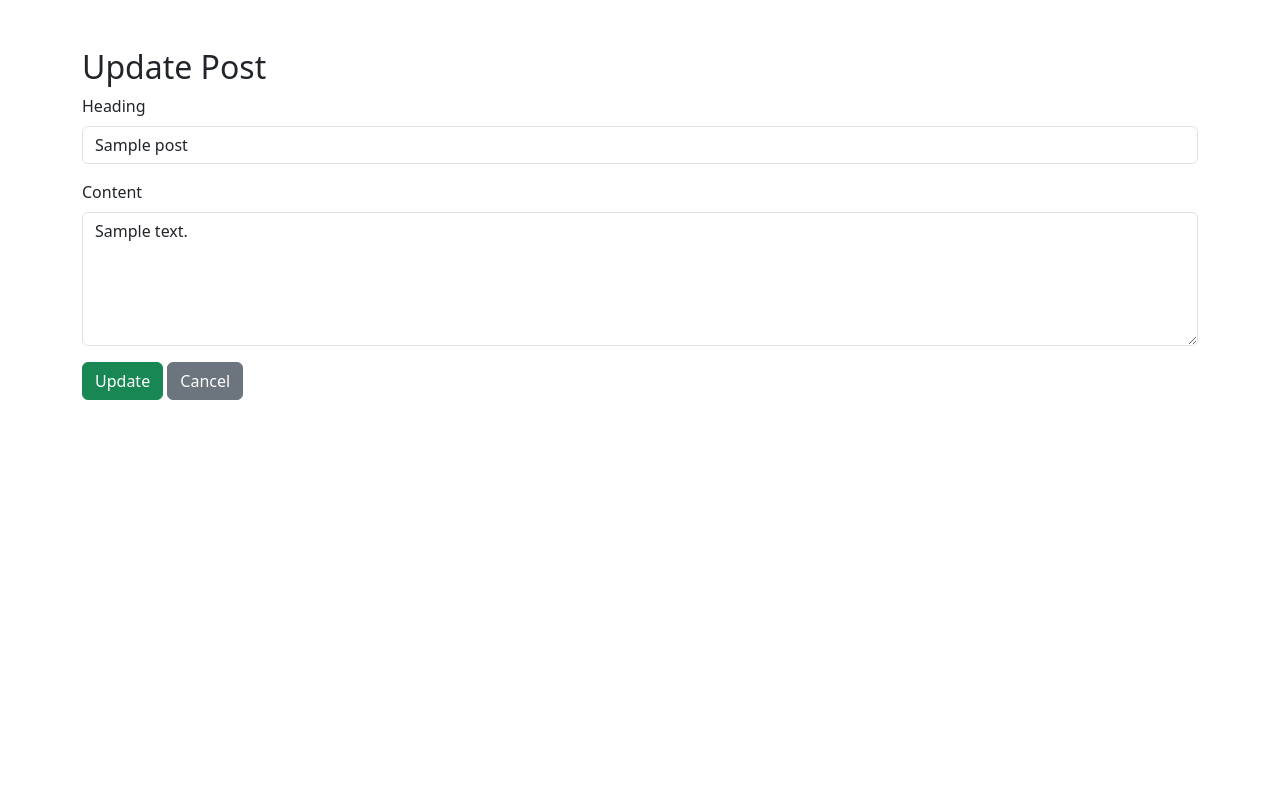
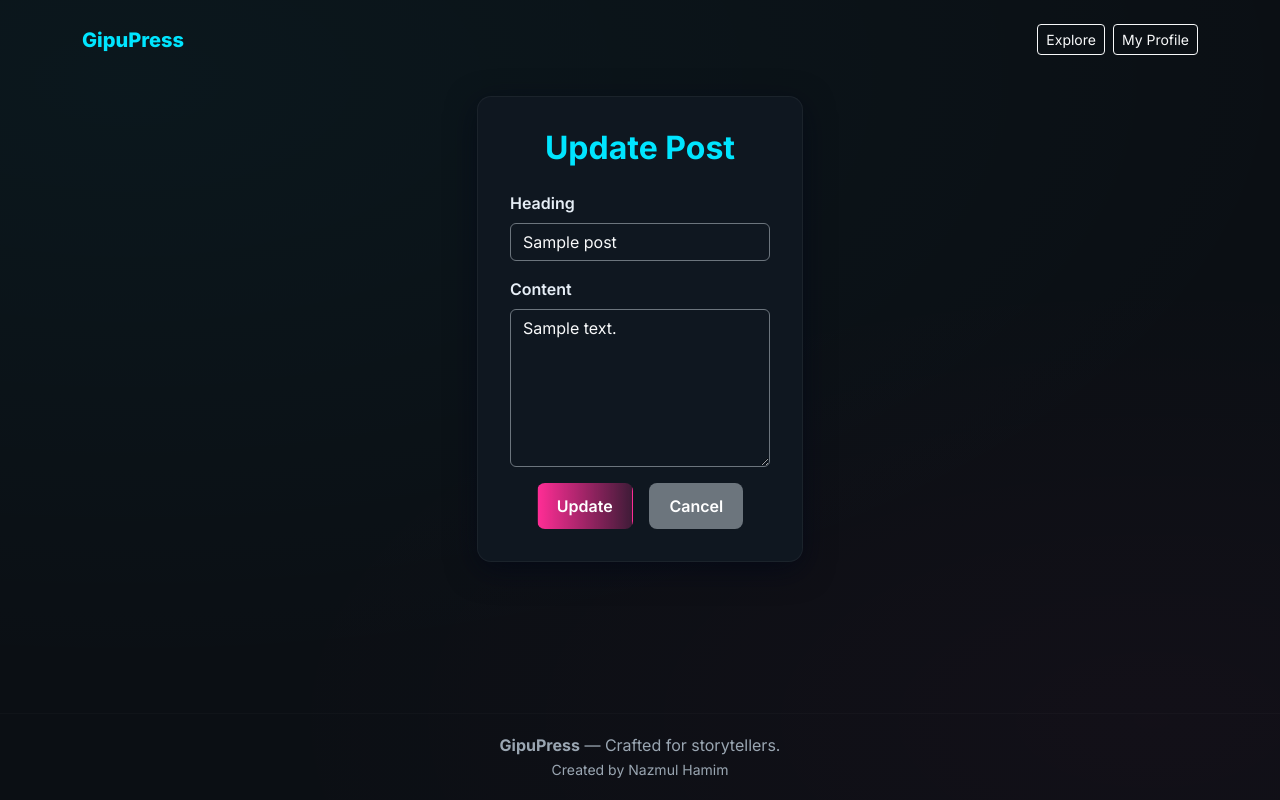
Before and after one commit to NazmulHamim12/GipuPress, a Django app: template tweet/app/templates/update.html in a window 1280 px wide. Run offline with Django 5.2, Linux system fonts and the light colour scheme; the template is opened without the code that fills it: values that come from a table or form of the project are taken from there, others are empty; tables that the repository leaves empty hold one stand-in row (values such as "Sample post").

Commit message:
Update update.html

```diff
--- a/tweet/app/templates/update.html
+++ b/tweet/app/templates/update.html
@@ -1,30 +1,125 @@
-<!DOCTYPE html>
+<!doctype html>
 <html lang="en">
 <head>
-    <meta charset="UTF-8">
-    <title>Update Post</title>
-    <link href="https://cdn.jsdelivr.net/npm/bootstrap@5.3.3/dist/css/bootstrap.min.css" rel="stylesheet">
+  <meta charset="utf-8">
+  <meta name="viewport" content="width=device-width, initial-scale=1">
+  <title>Update Post — GipuPress</title>
+  <link href="https://cdn.jsdelivr.net/npm/bootstrap@5.3.2/dist/css/bootstrap.min.css" rel="stylesheet">
+  <link href="https://fonts.googleapis.com/css2?family=Inter:wght@300;400;600;700;800&display=swap" rel="stylesheet">
+  <style>
+    :root{
+      --bg:#0b0f14;
+      --card:#0f1720;
+      --muted:#9aa6b2;
+      --accent:#00e5ff;
+      --accent-2:#ff2d95;
+      --red:#ff4c4c;
+    }
+    body{
+      font-family:'Inter',sans-serif;
+      background:
+        radial-gradient(1200px 600px at 10% 10%, rgba(0,229,255,0.04), transparent),
+        radial-gradient(900px 450px at 90% 90%, rgba(255,45,149,0.03), transparent),
+        var(--bg);
+      color:#e6eef6;
+      min-height:100vh;
+      display:flex;
+      flex-direction:column;
+    }
+
+    /* NAVBAR */
+    .navbar-dark .navbar-nav .nav-link{color:rgba(230,238,246,0.85);font-weight:600;}
+    .navbar-dark .navbar-nav .nav-link:hover{color:var(--accent);}
+    .brand{font-weight:800;color:var(--accent);font-size:1.25rem;}
+
+    /* UPDATE BOX */
+    .update-box{
+      background:var(--card);
+      border:1px solid rgba(255,255,255,0.05);
+      backdrop-filter:blur(6px);
+      border-radius:14px;
+      padding:2rem;
+      max-width:650px;
+      margin:6rem auto 2rem auto;
+      box-shadow:0 8px 30px rgba(2,6,23,0.6);
+    }
+    .update-box h2{
+      color:var(--accent);
+      font-weight:700;
+      text-align:center;
+      margin-bottom:1.5rem;
+    }
+    label.form-label{font-weight:600;color:#e6eef6;}
+
+    /* BUTTONS */
+    .btn-update{
+      background:linear-gradient(90deg,var(--accent-2),#ff2d9533);
+      color:#fff;
+      font-weight:600;
+      border-radius:8px;
+      padding:0.6rem 1.2rem;
+      margin-right:0.75rem;
+    }
+    .btn-update:hover{background-color:var(--accent-2);color:#fff;}
+    .btn-cancel{
+      background-color:#6c757d;
+      color:#fff;
+      font-weight:600;
+      border-radius:8px;
+      padding:0.6rem 1.2rem;
+    }
+    .btn-cancel:hover{background-color:#5c636a;}
+
+    /* FOOTER */
+    footer{
+      margin-top:auto;
+      padding:1.2rem 0;
+      color:var(--muted);
+      border-top:1px solid rgba(255,255,255,0.02);
+      text-align:center;
+    }
+  </style>
 </head>
-<body class="container mt-5">
+<body>
 
+  <!-- NAVBAR -->
+  <nav class="navbar navbar-dark fixed-top bg-transparent">
+    <div class="container py-3 d-flex justify-content-between align-items-center">
+      <div class="brand">GipuPress</div>
+      <div class="d-flex flex-wrap gap-2">
+        <a href="{% url 'explore' %}" class="btn btn-outline-light btn-sm">Explore</a>
+        <a href="{% url 'profile' user_id=post.user.id %}" class="btn btn-outline-light btn-sm">My Profile</a>
+      </div>
+    </div>
+  </nav>
+
+  <!-- UPDATE POST FORM -->
+  <main class="update-box">
     <h2>Update Post</h2>
-
     <form method="POST">
       {% csrf_token %}
-
       <div class="mb-3">
         <label class="form-label">Heading</label>
-            <input type="text" name="heading" class="form-control" value="{{ post.heading }}" required>
+        <input type="text" name="heading" class="form-control bg-transparent text-light border-secondary"
+               value="{{ post.heading }}" required>
       </div>
-
       <div class="mb-3">
         <label class="form-label">Content</label>
-            <textarea name="content" class="form-control" rows="5" required>{{ post.content }}</textarea>
+        <textarea name="content" class="form-control bg-transparent text-light border-secondary" rows="6" required>{{ post.content }}</textarea>
       </div>
+      <div class="text-center">
+        <button type="submit" class="btn btn-update">Update</button>
+        <a href="{% url 'profile' user_id=post.user.id %}" class="btn btn-cancel">Cancel</a>
+      </div>
+    </form>
+  </main>
 
-        <button type="submit" class="btn btn-success">Update</button>
-        <a href="{% url 'profile' user_id=post.user.id %}" class="btn btn-secondary">Cancel</a>
-    </form>
+  <!-- FOOTER -->
+  <footer>
+    <strong>GipuPress</strong> — Crafted for storytellers.<br>
+    <small>Created by Nazmul Hamim</small>
+  </footer>
 
+  <script src="https://cdn.jsdelivr.net/npm/bootstrap@5.3.2/dist/js/bootstrap.bundle.min.js"></script>
 </body>
 </html>
```
Lines whose indentation alone changed are shown as unchanged.
